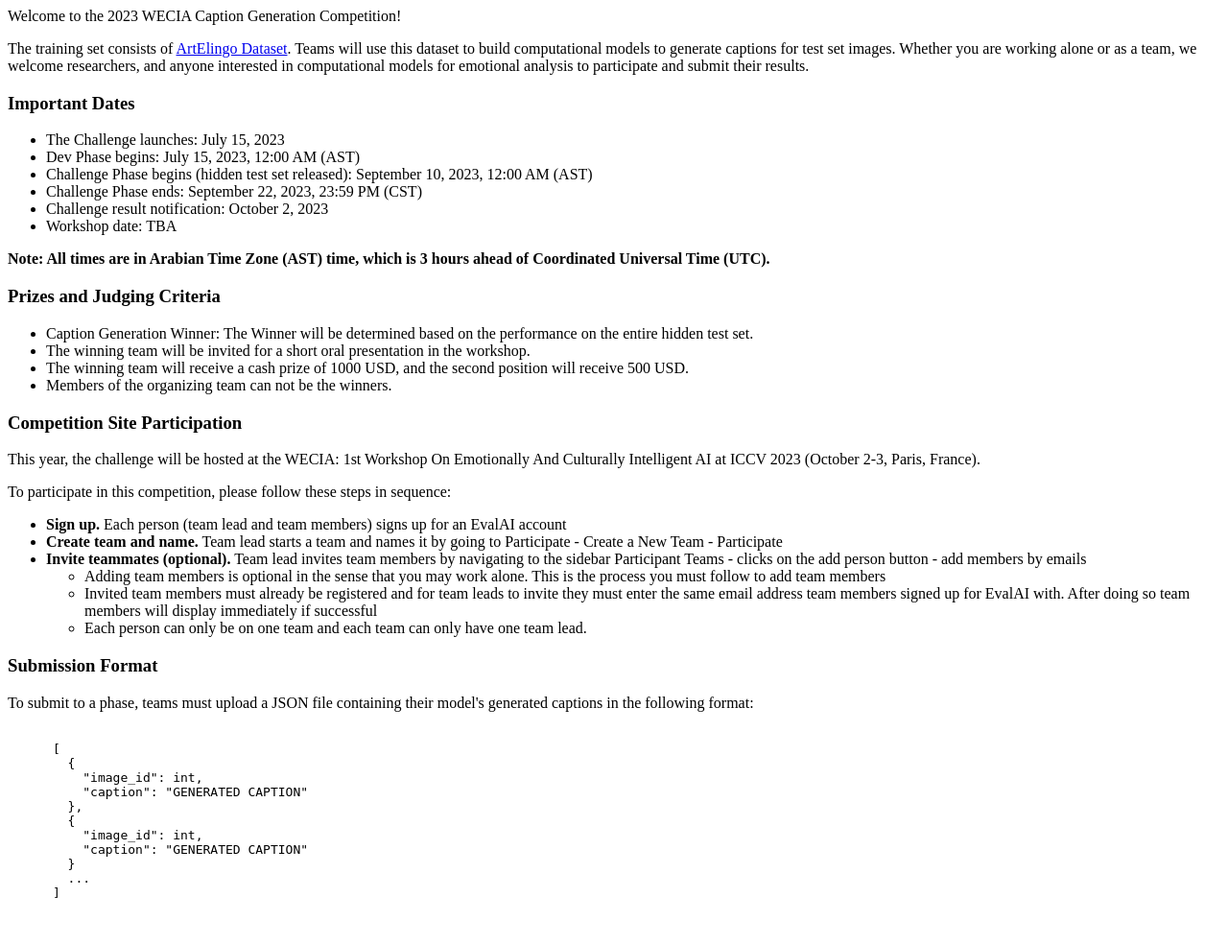
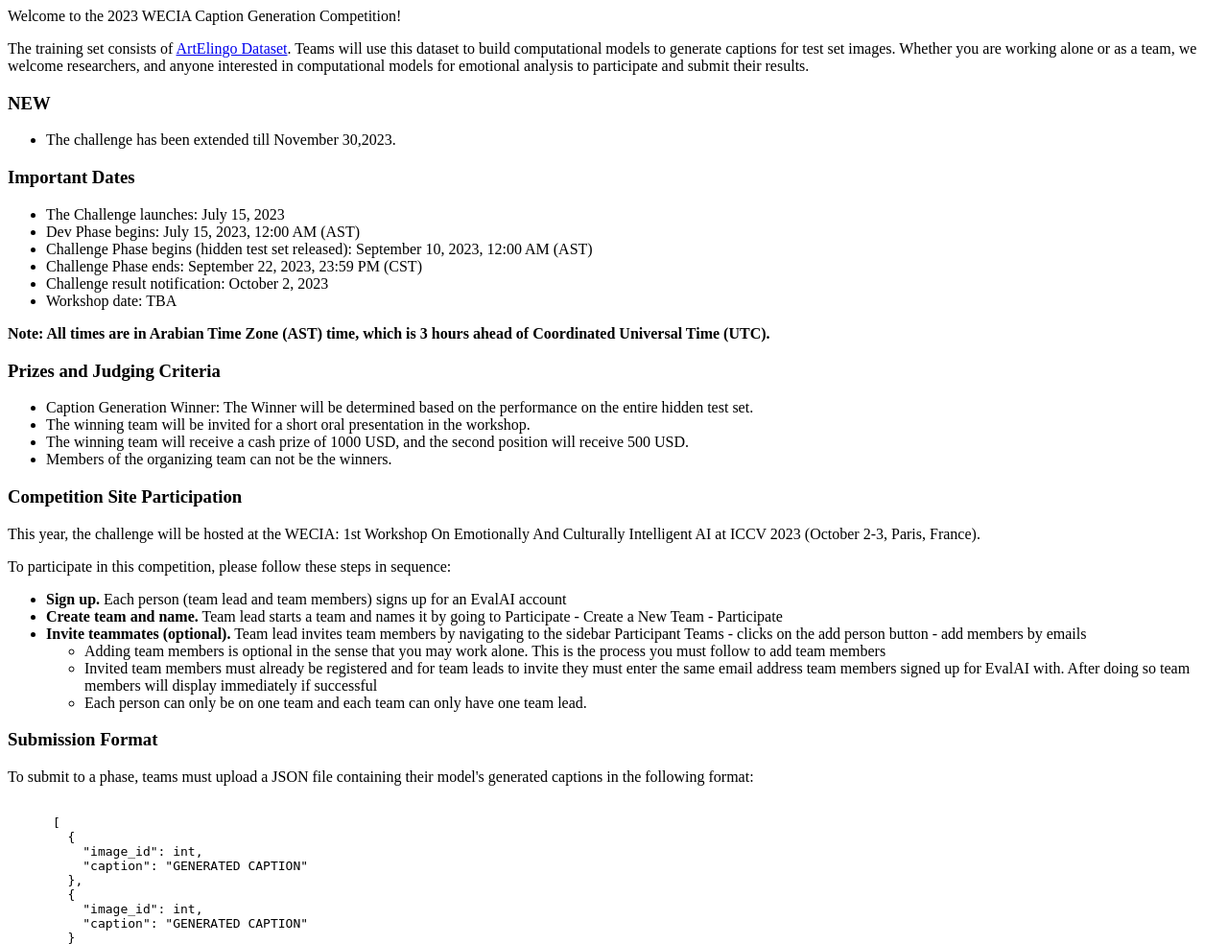
Before and after one commit to iccv23-wecia/caption, a Python web app: template templates/description.html in a window 1280 px wide. Shown: the top 984 px of the page at 96% size. Run offline with Jinja, Linux system fonts and the light colour scheme; the template is opened without the code that fills it, so the values that code supplies are empty.

Commit message:
Update description.html

```diff
--- a/templates/description.html
+++ b/templates/description.html
@@ -5,7 +5,12 @@
     models to generate captions for test set images. Whether you are working alone or as a team, we welcome researchers,
     and anyone interested in computational models for emotional analysis to participate and submit their results.</p>
 
-
+<h3> NEW </h3>
+<ul>
+    <li>
+        The challenge has been extended till November 30,2023.
+    </li>
+</ul>
 <h3>Important Dates</h3>
 <ul>
     <li>The Challenge launches: July 15, 2023</li>
```
